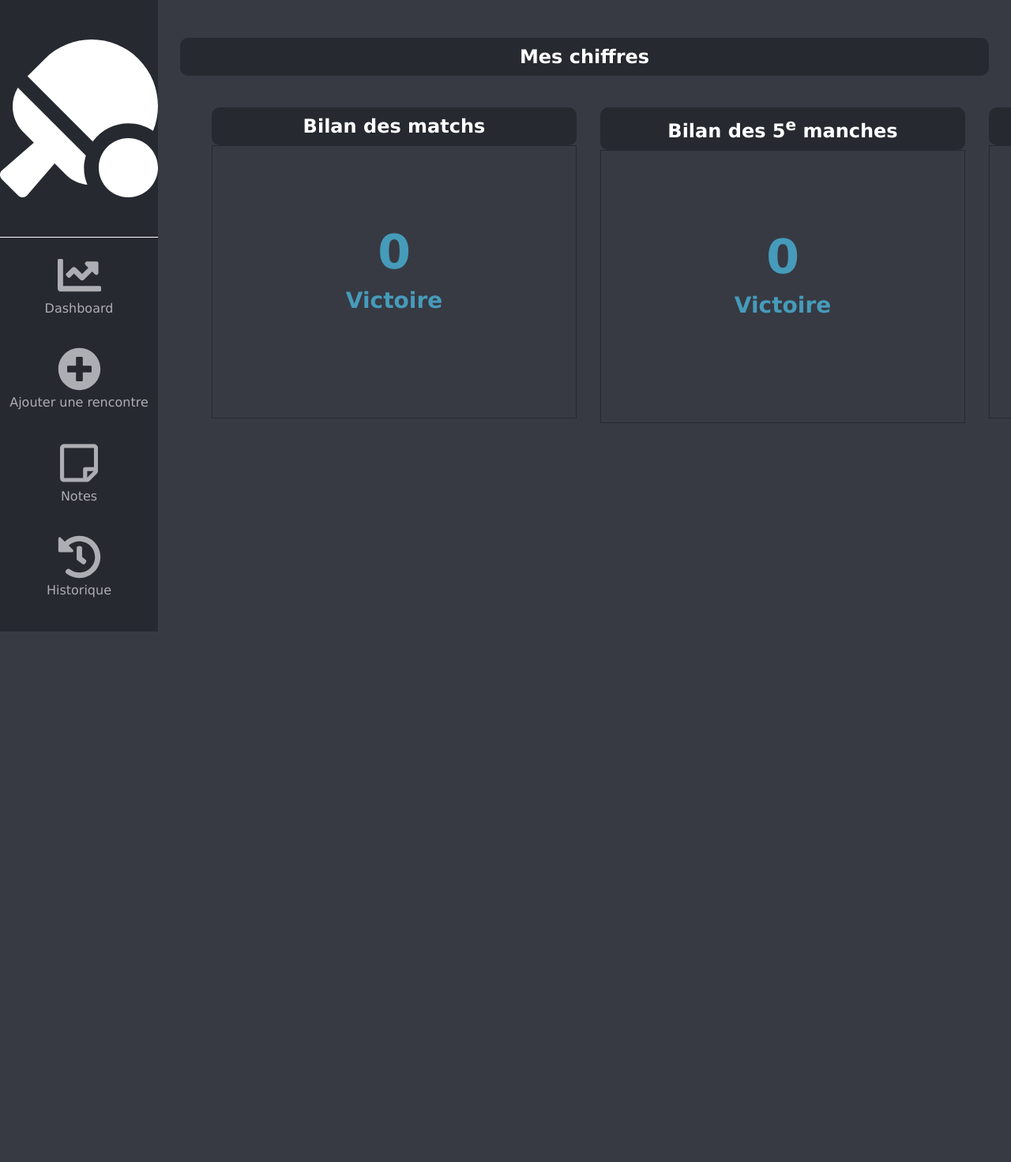
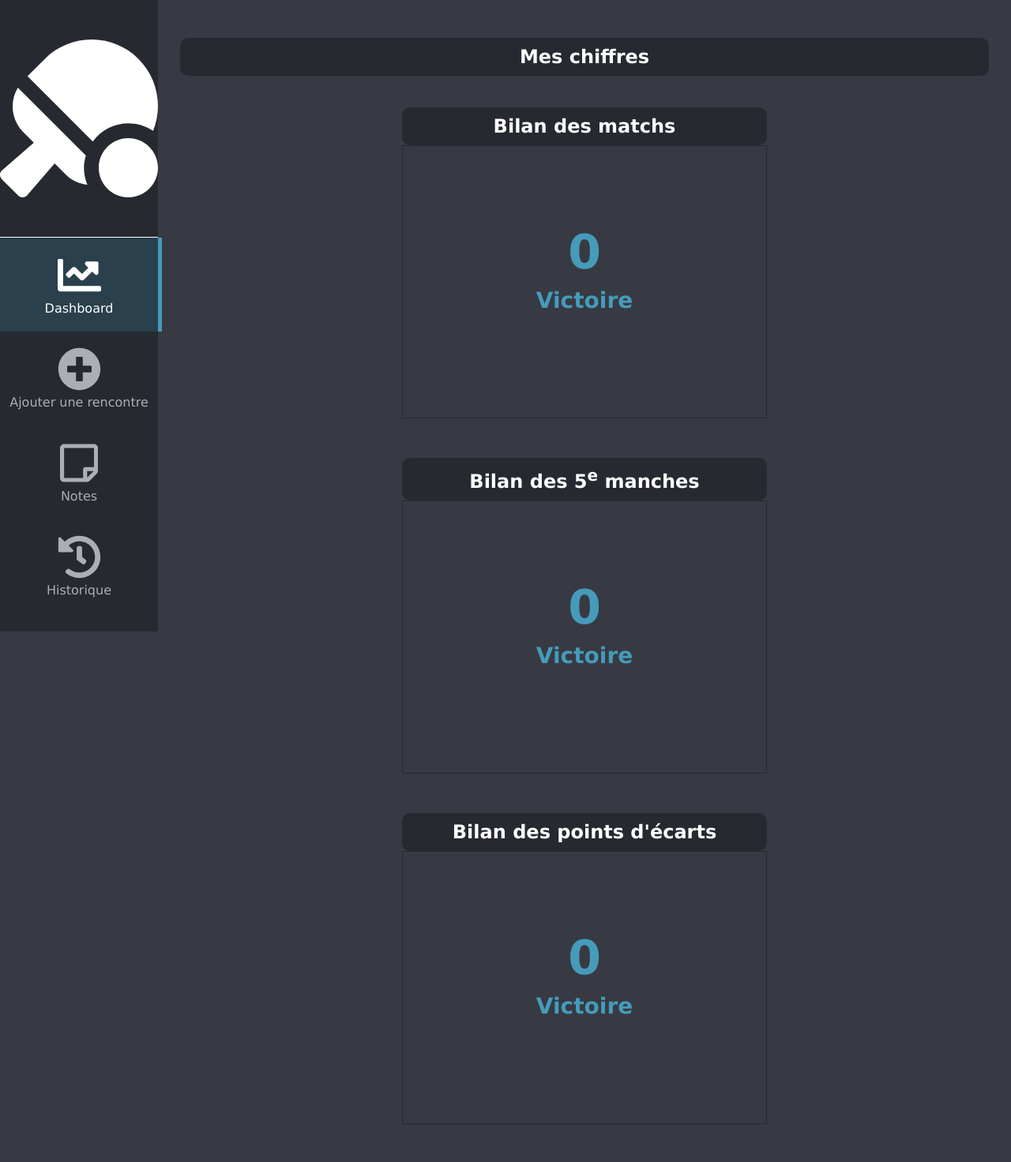
Before and after one commit to Jonathan-Jusseaume/ping_tracker, a Django app: page /dashboard in a window 1280 px wide; the page is wider, and only the part inside the window is pictured. Shown: that part at 79% size. Before the commit the page ends 800 px from the top of that part, so only its background shows below. Run offline with Django 4.2, Linux system fonts and the light colour scheme; data that the repository does not hold is empty; some libraries are stand-ins or nearby versions.

Commit message:
26/12: Lien actif avec un style différent

```diff
--- a/ping/static/styles/main.css
+++ b/ping/static/styles/main.css
@@ -56,14 +56,18 @@ nav .link {
 
 nav .link:hover {
     background: rgb(42, 64, 77);
+}
+
+.active-link {
+    background: rgb(42, 64, 77);
     border-right: solid 5px var(--font-color-win);
 }
 
-nav .link:hover svg path {
+nav .active-link svg path {
     fill: var(--font-color);
 }
 
-nav .link:hover {
+nav .active-link {
     color: var(--font-color);
 }
 
@@ -192,8 +196,11 @@ main {
 
 .container {
     display: flex;
-    gap: 30px;
+    gap: 50px;
+    justify-content: center;
+    flex-wrap: wrap;
 }
+
 
 @media screen and (max-width: 1100px) {
     .match {
--- a/ping/templates/main.html
+++ b/ping/templates/main.html
@@ -21,7 +21,7 @@
         </svg>
         <span>Dashboard</span>
     </a>
-    <a href="" class="link">
+    <a href="add-match" class="link">
         <svg aria-hidden="true" focusable="false" data-prefix="fas" data-icon="plus-circle"
              class="svg-inline--fa fa-plus-circle fa-w-16" role="img" xmlns="http://www.w3.org/2000/svg"
              viewBox="0 0 512 512">
@@ -54,4 +54,13 @@
     {% endblock %}
 </main>
 </body>
+
+<script>
+    links = document.getElementsByClassName('link');
+    for (let i = 0; i < links.length; i++) {
+        if (links[i].href == window.location.href) {
+            links[i].classList.add('active-link');
+        }
+    }
+</script>
 </html>
```
